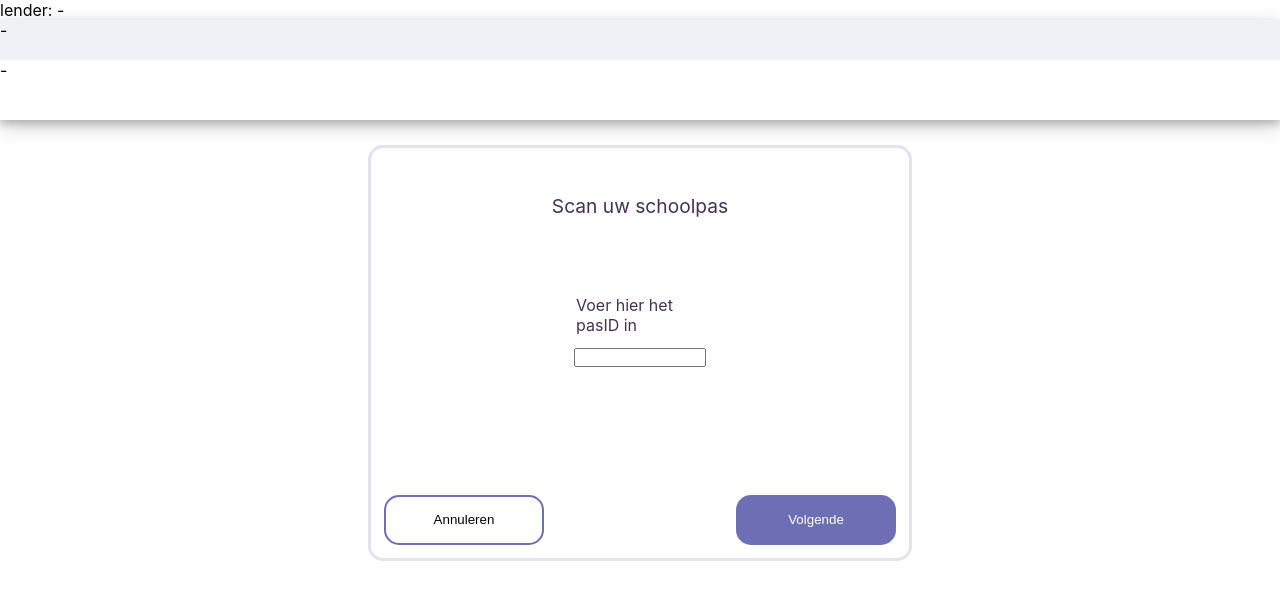
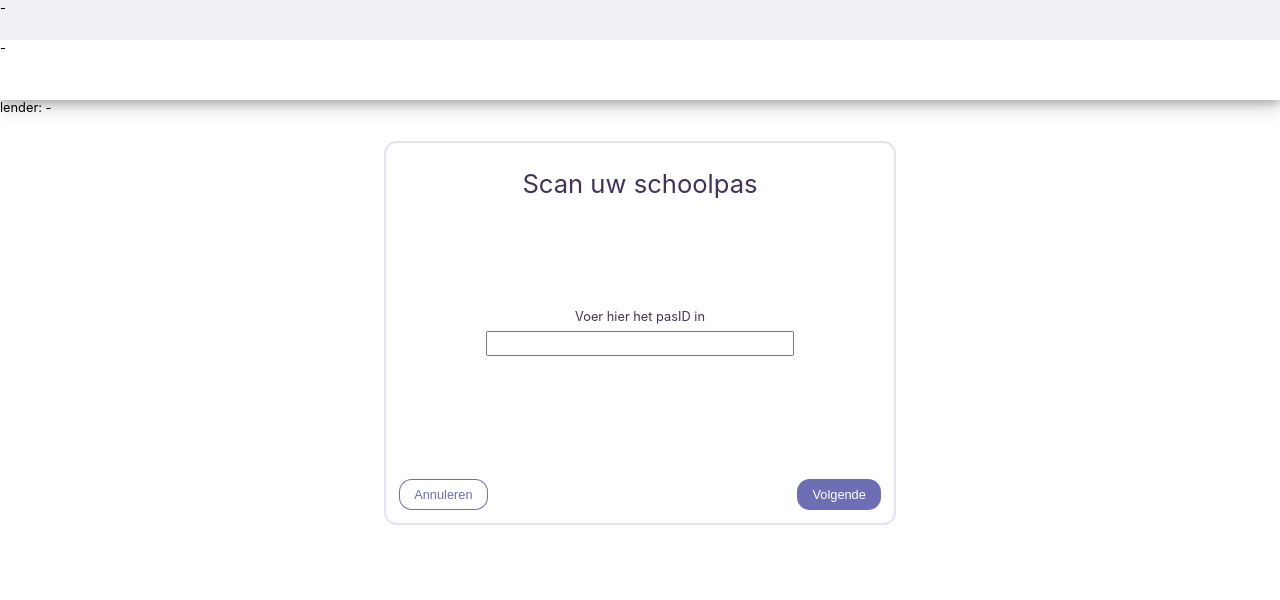
Before and after one commit to odinVos/SysteemBeheer, a React (Create React App) app in the folder systeem-beheer/: page /home in a window 1280 px wide. Shown: the top 600 px of the page. Built offline with nearby package versions, Linux system fonts and the light colour scheme.

Commit message:
Moved ScanPassLender and changed css and element structure

```diff
--- a/systeem-beheer/src/App.css
+++ b/systeem-beheer/src/App.css
@@ -1,104 +1,54 @@
 * {
   margin: 0;
   padding: 0;
+  box-sizing: border-box;
 }
 
-.App {
-  text-align: center;
+html {
+  /* root font size */
+  font-size: 1vw;
 }
 
-.App-logo {
-  height: 40vmin;
-  pointer-events: none;
+.container {
+  display: flex;
+  flex-direction: row;
 }
 
-@media (prefers-reduced-motion: no-preference) {
-  .App-logo {
-    animation: App-logo-spin infinite 20s linear;
-  }
+.col {
+  display: flex;
+  flex-direction: column;
 }
 
-.App-header {
-  background-color: #282c34;
-  min-height: 100vh;
-  display: flex;
-  flex-direction: column;
-  align-items: center;
-  justify-content: center;
-  font-size: calc(10px + 2vmin);
-  color: white;
+.primary-button, .secondary-button {
+  border-radius: 1rem;
+  padding: 0.6rem 1.2rem;
+  height: fit-content;
+  width: fit-content;
+  font-size: 1rem;
 }
 
-.App-link {
-  color: #61dafb;
-}
-
-.card {
-  gap: 20%;
-  color: #433159;
-  margin-top: 25px;
-  margin-bottom: 25px;
-  display: flex;
-  flex-direction: column;
-  justify-content: flex-end;
-  padding: 1vw;
-  align-items: center;
-  justify-self: center;
-  width: 40vw;
-  height: 30vw;
-  background-color: #fff;
-  border-style: solid;
-  border-radius: 15px;
-  border-width: 3px;
-  border-color: #e2e2f0;
-}
-
-.card-title {
-  font-size: 1.5vw;
-}
-
-.card form {
-  gap: 10vw;
-  display: flex;
-  flex-direction: column;
-  align-items: center;
-  width: 100%;
-}
-
-.card form input {
-  width: 10vw;
-}
-
-.test {
-  gap: 1vw;
-  width: 10vw;
-  display: flex;
-  flex-direction: column;
-  align-items: center;
-}
-
-.card-button {
-  display: flex;
-  flex-direction: row;
-  width: inherit;
-  justify-content: space-between;
-}
-
-.volgende {
+.primary-button {
   background-color: #6e6eb4;
   color: #fff;
   border: none;
-  border-radius: 15px;
-  height: 50px;
-  width: 160px;
 }
 
-.vorige {
+.primary-button:hover {
+  background-color: #402e56;
+  cursor: pointer;
+}
+
+.secondary-button  {
   background-color: #fff;
-  border: 2px solid #6e6eb4;
-  border-radius: 15px;
-  height: 50px;
-  width: 160px;
+  color: #6e6eb4;
+  box-shadow: inset 0 0 0 1px #6e6eb4;
+  border: none;
+}
+
+.secondary-button:hover {
+  color: #402e56;
+  box-shadow: inset 0 0 0 1px #402e56;
+  cursor: pointer;
 }
 
 .navbar {
@@ -117,12 +67,3 @@
   height: 60px;
   background-color: #fff;
 }
-
-@keyframes App-logo-spin {
-  from {
-    transform: rotate(0deg);
-  }
-  to {
-    transform: rotate(360deg);
-  }
-}
--- a/systeem-beheer/src/App.tsx
+++ b/systeem-beheer/src/App.tsx
@@ -2,10 +2,12 @@ import React from 'react';
 import './App.css';
 import { BrowserRouter, Navigate, Route, Routes } from 'react-router-dom';
 import Home from './components/Home';
+import NavBar from './components/NavBar';
 
 function App() {
   return (
     <BrowserRouter>
+      <NavBar/>
       <Routes>
         <Route path="/home" element={<Home/>} />
         <Route path="*" element={<Navigate to="/home" />}/>
--- a/systeem-beheer/src/components/CreateLendWizard.tsx
+++ b/systeem-beheer/src/components/CreateLendWizard.tsx
@@ -1,7 +1,7 @@
 import React, { useState } from "react";
 import { Navigate, Route, Routes, useNavigate } from "react-router-dom";
 import Lender from "../models/Lender";
-import ScanPasLender from "./ScanPasLender";
+import ScanPasLender from "./wizardCards/ScanPasLender";
 
 function CreateLendWizard() {
   const navigate = useNavigate();
--- a/systeem-beheer/src/components/ScanPasLender.tsx
+++ b/systeem-beheer/src/components/wizardCards/ScanPasLender.tsx
@@ -1,6 +1,7 @@
 import React from "react";
-import Lender from "../models/Lender";
-import NavBar from "./NavBar";
+import Lender from "../../models/Lender";
+import NavBar from "../NavBar";
+import "./WizardCards.css";
 
 function ScanPasLender(props: { setLender: (lender: Lender) => void }) {
   function getLenderByPassNumber(passNumber: string): Lender | undefined {
@@ -15,7 +16,7 @@ function ScanPasLender(props: { setLender: (lender: Lender) => void }) {
   }
 
   function handleSubmit(formData: FormData) {
-    const passNumber: string = formData.get("pasnummer") as string;
+    const passNumber: string = formData.get("passNumber") as string;
     var lender: Lender | undefined = getLenderByPassNumber(
       passNumber as string
     );
@@ -30,26 +31,25 @@ function ScanPasLender(props: { setLender: (lender: Lender) => void }) {
   }
 
   return (
-    <>
-      <NavBar />
     <div className="card">
+      <form action={handleSubmit}>
         <p className="card-title">Scan uw schoolpas</p>
-        <form action={handleSubmit}>
-          <div className="test">
-            Voer hier het pasID in
-            <input type="text" name="pasnummer" />
+        <div className="inputfields">
+          <div className="labeled-inputfield">
+            <label htmlFor="passNumber">Voer hier het pasID in</label>
+            <input type="text" name="passNumber" id="passNumber"/>
+          </div>
         </div>
         <div className="card-button">
-            <button type="button" className="vorige">
+          <button type="button" className="secondary-button">
             Annuleren
           </button>
-            <button type="submit" className="volgende">
+          <button type="submit" className="primary-button">
             Volgende
           </button>
         </div>
       </form>
     </div>
-    </>
   );
 }
 
--- /dev/null
+++ b/systeem-beheer/src/components/wizardCards/WizardCards.css
@@ -0,0 +1,58 @@
+.card {
+  color: #433159;
+  margin: 2rem auto;
+  display: flex;
+  flex-direction: column;
+  padding: 1rem;
+  width: 40rem;
+  min-height: 30rem;
+  height: min-content;
+  border-radius: 1rem;
+  border:  2px solid #e2e2f0;
+
+  form {
+    flex: 1;
+    display: flex;
+    flex-direction: column;
+    width: 100%;
+  }
+}
+
+.card-title {
+  text-align: center;
+  font-size: 2rem;
+  margin: 1rem 0 1rem 0;
+}
+
+.card-button {
+  margin-top: 2rem;
+  display: flex;
+  flex-direction: row;
+  width: 100%;
+  justify-content: space-between;
+}
+
+.inputfields {
+  display: flex;
+  flex-direction: column;
+  gap: 1rem;
+  width: 24rem;
+  margin: auto;
+}
+
+.labeled-inputfield {
+  display: flex;
+  flex-direction: column;
+  gap: 0.5rem;
+
+  input {
+    font-size: 1rem;
+    width: 100%;
+    height: 2rem;
+  }
+
+  label {
+    width: 100%;
+    text-align: center;
+  }
+}
```
Lines whose indentation alone changed are shown as unchanged.
